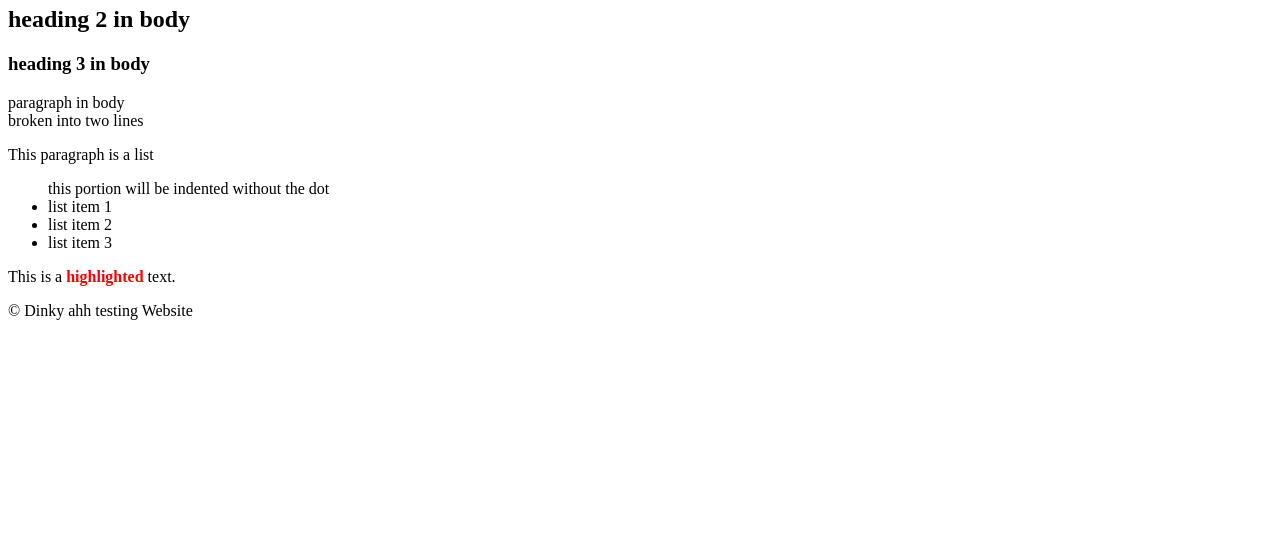
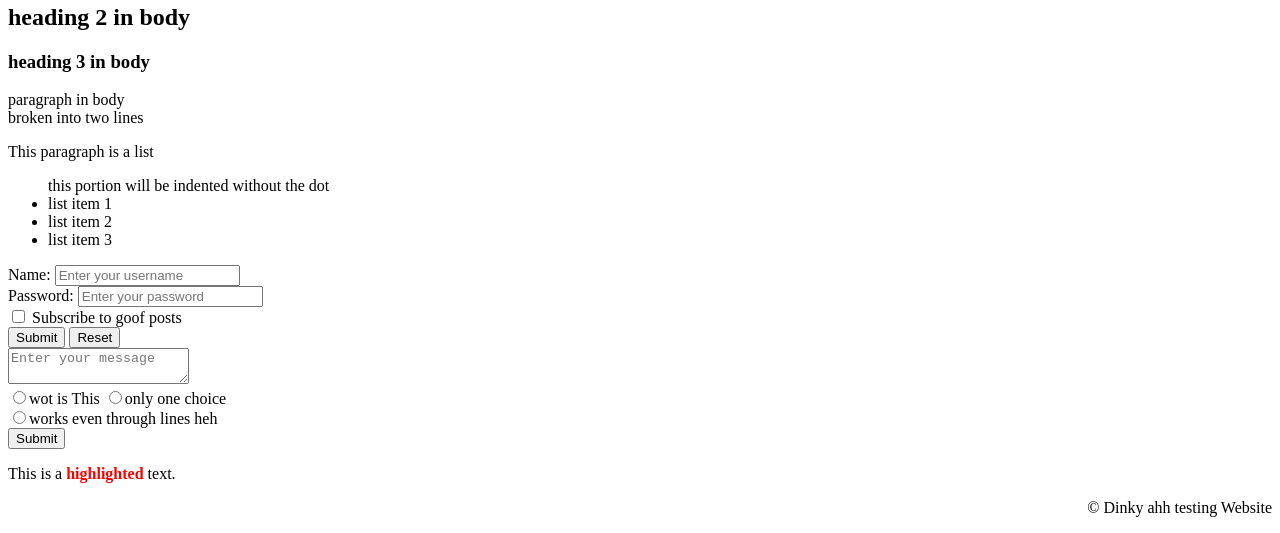
Before and after one commit to KevinYang233/KevinYang233.github.io, a plain HTML site: page docs/index.html in a window 1280 px wide. Shown: the part 416-949 px from the top of the page. Before the commit the page ends 800 px from the top, so only its background shows below. Drawn offline with Linux system fonts and the light colour scheme.

Commit message:
feat: text boxes and buttons BREAKING CHANGE: First line of css for stylesheet added

```diff
--- a/docs/index.html
+++ b/docs/index.html
@@ -1,12 +1,22 @@
 <!DOCTYPE html>
-<html lang="zh-hans">
+<html lang="en">
   <!--yes, despite the website being written fully in english,
   google translate will pop up a translate from german to english banner when lang="de" is used,
   ok it will for a few seconds and will then realize this website is in english
-  using zh-hans will turn everything into sans serif-->
+  using zh-hans will turn everything into sans serif, cuz microsoft default yahei funni business-->
+  <head>
+    <!--linking to css files should be done in head element-->
+    <link rel="icon" href="../Files/internet-icon.png">
+    <link rel="stylesheet" type="text/css" href="styles.css">
+    <link rel="alternate" hreflang="zh-hans" href="chinese-version.html" title="Chinese Version">
+
+    <title>This is a title</title>
+    <h1>heading 1 in head</h1>
+  </head>
   <header>
     <h1>Website Front BIG NAME</h1>
     <a href="https://www.freecodecamp.org/news/introduction-to-html-basics/">Copilot gave me the tutorial website from W3SChool wtf, this is from freecodecamp</a>
+
     <nav>
       <ul>
         <li><a href="#home">Home</a></li>
@@ -15,11 +25,6 @@
       </ul>
     </nav>
   </header>
-  <head>
-
-    <title>This is a title</title>
-    <h1>heading 1 in head</h1>
-  </head>
   <main> <!--main can be used to improve the readability of html-->
     <body>
       <!-- woah this is a comment
@@ -49,6 +54,31 @@
           </ul>
         </p>
       </div>
+      <form>
+        <!--
+        id is UNIQUE identifier, mostly used for javascript and css
+        name is used to identify the form data after submission, and is not unique
+        action is the url to send the form data to, if not specified, it will be sent to the same page
+        -->
+        <label for="name">Name:</label>
+        <input type="text" id="name" name="name" placeholder="Enter your username"><br>
+
+        <label for="password">Password:</label>
+        <input type="password" id="password" name="password" placeholder="Enter your password"><br>
+
+        <input type="checkbox" id="subscribe" name="subscribe" value="yes">
+        <label for="subscribe">Subscribe to goof posts</label><br>
+
+        <input type="submit" value="Submit">
+        <input type="reset" value="Reset"><br>
+
+        <textarea name="message" placeholder="Enter your message"></textarea><br>
+        <input type="radio" id="option1" name="options" value="option1">wot is This
+        <input type="radio" id="option2" name="options" value="option2">only one choice<br>
+        <input type="radio" id="option3" name="options" value="option3">works even through lines heh<br>
+        <button type="submit">Submit</button>
+
+      </form>
       <p>This is a <span style="color: red; font-weight: bold;">highlighted</span> text.</p>
     </body>
   </main>
--- /dev/null
+++ b/docs/styles.css
@@ -0,0 +1,3 @@
+footer {
+  text-align: end;
+}
```
Also changed, not shown: docs/chinese-version.html (added, +9 -0 lines), Files/internet-icon.png (added).
